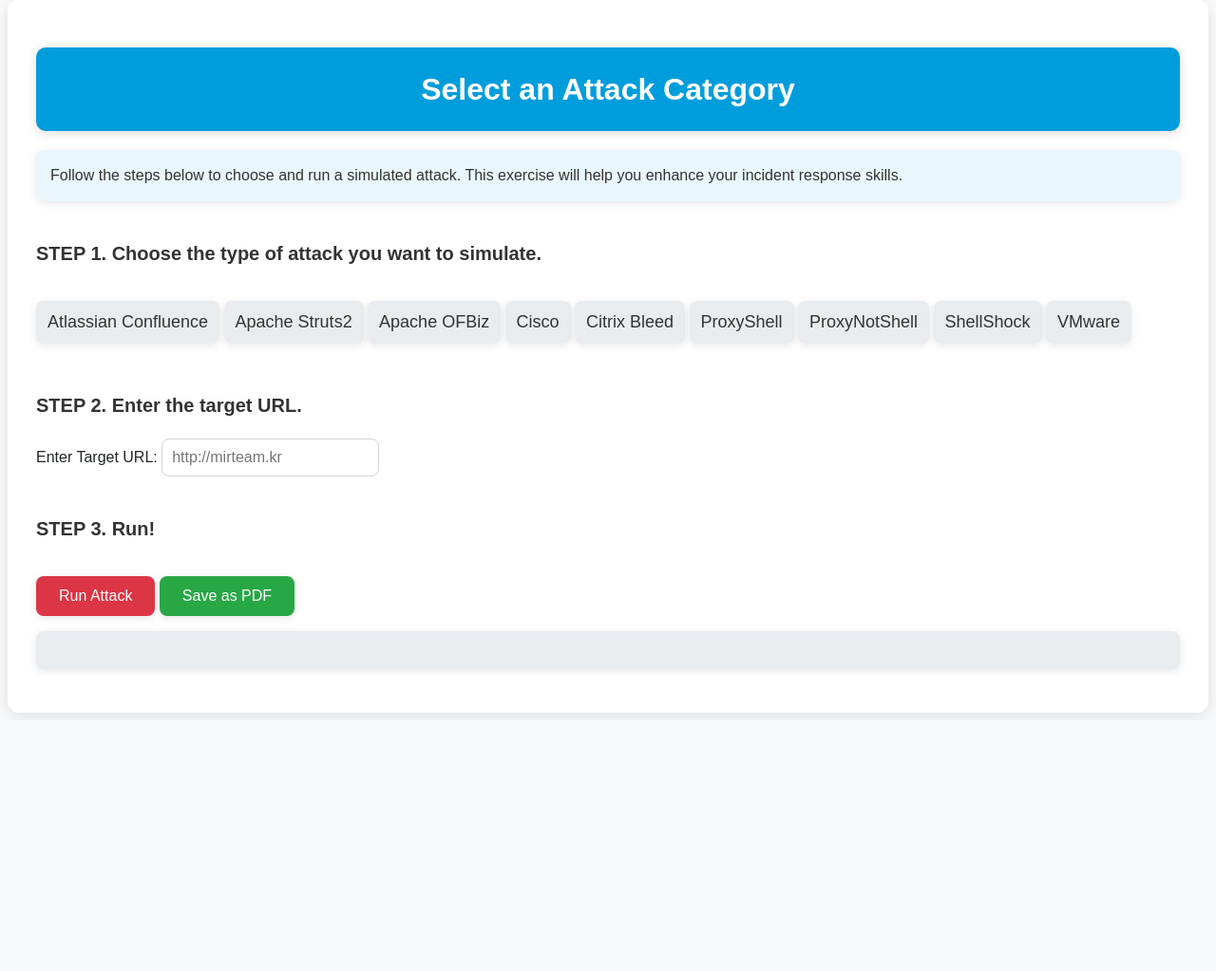
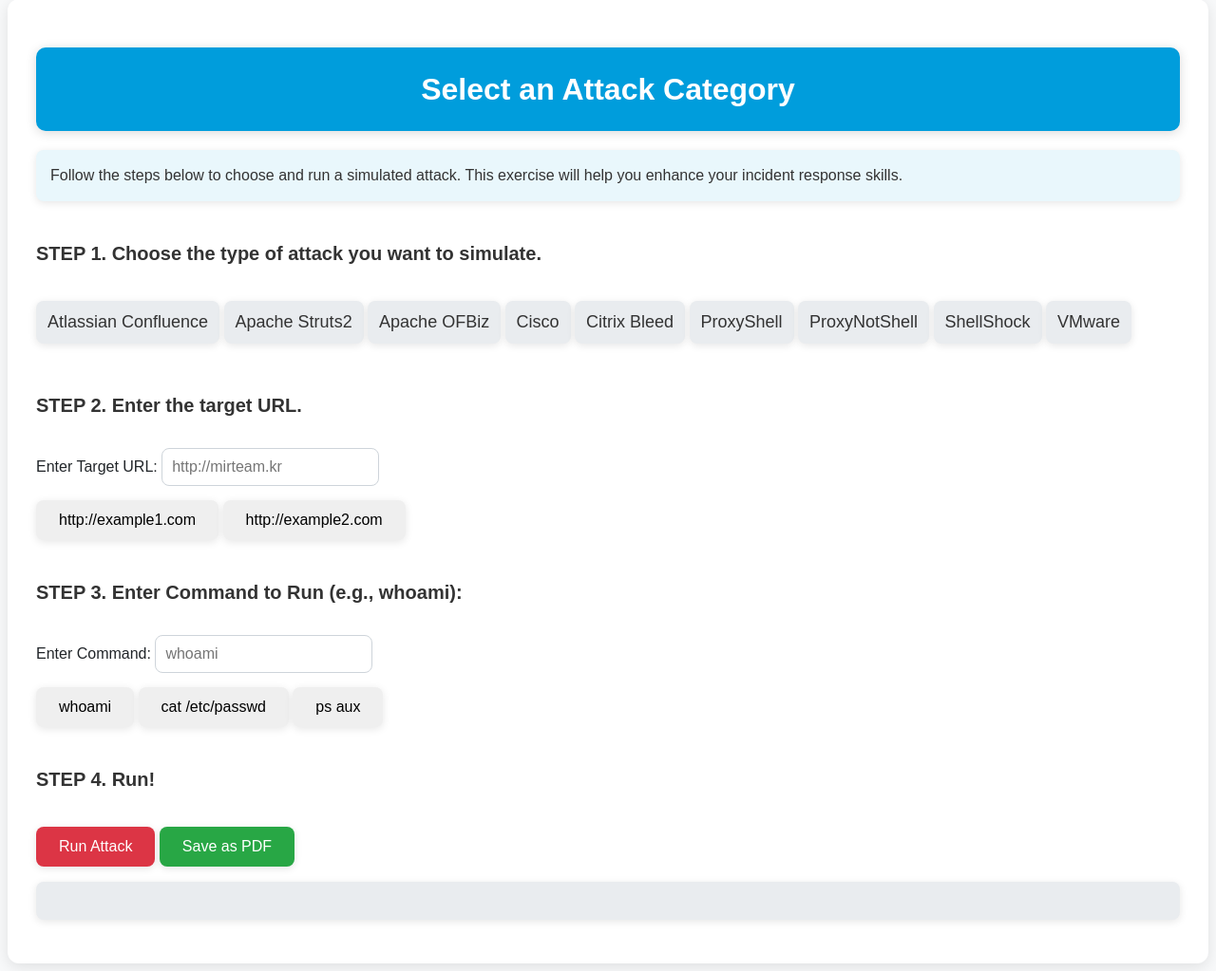
Before and after one commit to pvgodd/vvd, a Flask app: page /select-attack in a window 1280 px wide. Shown: the part 41-1064 px from the top of the page at 95% size. Before the commit the page ends 796 px from the top, so only its background shows below. Run offline with Flask 3, Linux system fonts and the light colour scheme; some libraries are stand-ins or nearby versions.

Commit message:
Update select_attack.html

```diff
--- a/Training Web Platform/templates/select_attack.html
+++ b/Training Web Platform/templates/select_attack.html
@@ -42,11 +42,12 @@
             background-color: rgb(0, 157, 220);
             color: white;
         }
-        #urlInput {
+        #urlInput, #cmdInput {
             font-size: 16px;
             padding: 10px;
             border-radius: 8px;
             border: 1px solid #ced4da;
+            margin-top: 10px;
         }
         button {
             font-size: 16px;
@@ -104,13 +105,44 @@
             {% endfor %}
         </div>
 
-        <p class="text-center step">STEP 2. Enter the target URL.</p>
-        <div>
-            <label for="urlInput">Enter Target URL:</label>
-            <input type="text" id="urlInput" class="form-control" placeholder="http://mirteam.kr">
-        </div>
+	<p class="text-center step">STEP 2. Enter the target URL.</p>
+	<div>
+    		<label for="urlInput">Enter Target URL:</label>
+    		<input type="text" id="urlInput" class="form-control" placeholder="http://mirteam.kr">
 
-        <p class="text-center step">STEP 3. Run!</p>
+    		<!-- Frequently used URL buttons -->
+    		<div class="mt-3">
+        	<button class="btn btn-outline-primary" onclick="setURL('http://mirteam.kr')">http://example1.com</button>
+        	<button class="btn btn-outline-primary" onclick="setURL('http://10.165.250.17:8090/')">http://example2.com</button>
+    		</div>
+	</div>
+
+	<script>
+    		function setURL(url) {
+        		document.getElementById('urlInput').value = url;
+    		}
+	</script>
+
+	<p class="text-center step">STEP 3. Enter Command to Run (e.g., whoami):</p>
+	<div>
+    		<label for="cmdInput">Enter Command:</label>
+    		<input type="text" id="cmdInput" class="form-control" placeholder="whoami">
+
+    		<!-- Frequently used command buttons -->
+    		<div class="mt-3">
+        	<button class="btn btn-outline-primary" onclick="setCommand('whoami')">whoami</button>
+        	<button class="btn btn-outline-primary" onclick="setCommand('cat /etc/passwd/')">cat /etc/passwd</button>
+        	<button class="btn btn-outline-primary" onclick="setCommand('ps aux')">ps aux</button>
+    		</div>
+	</div>
+
+<script>
+    function setCommand(command) {
+        document.getElementById('cmdInput').value = command;
+    }
+</script>
+
+        <p class="text-center step">STEP 4. Run!</p>
         <div class="text-center">
             <button class="btn btn-danger" onclick="runAttack()">Run Attack</button>
             <button class="btn btn-success" onclick="savePDF()">Save as PDF</button>
@@ -133,6 +165,7 @@
 
         async function runAttack() {
             const url = document.getElementById('urlInput').value;
+            const cmd = document.getElementById('cmdInput').value;
 
             if (!attackType) {
                 alert("Please select an attack type.");
@@ -144,10 +177,15 @@
                 return;
             }
 
+            if (!cmd) {
+            	alert("Please enter a command.");
+            	return;
+            }
+
             const response = await fetch(`/run-attack/${attackType}`, {
                 method: 'POST',
                 headers: { 'Content-Type': 'application/json' },
-                body: JSON.stringify({ url: url })
+                body: JSON.stringify({ url: url, cmd: cmd })
             });
 
             const result = await response.json();
```
